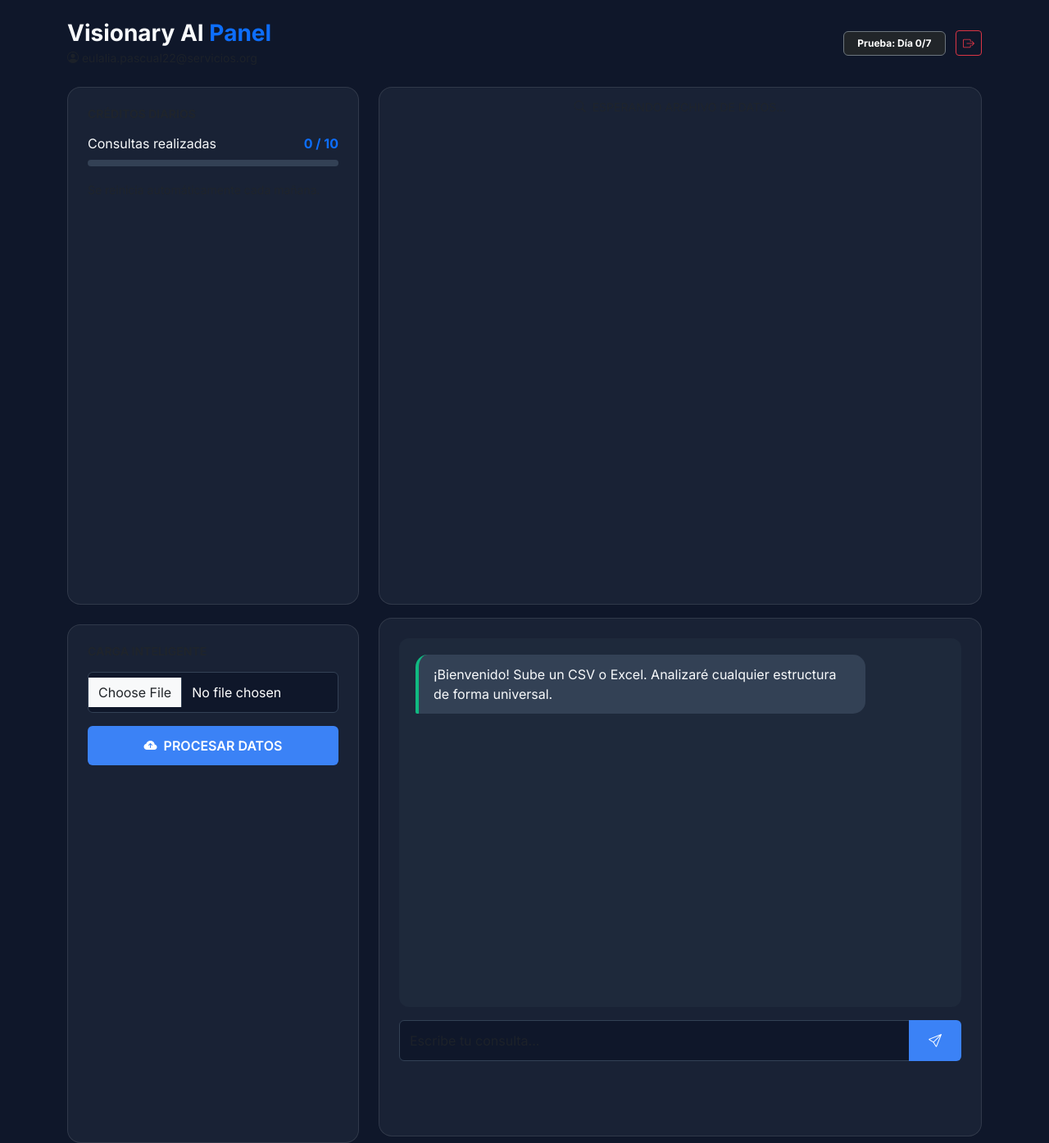
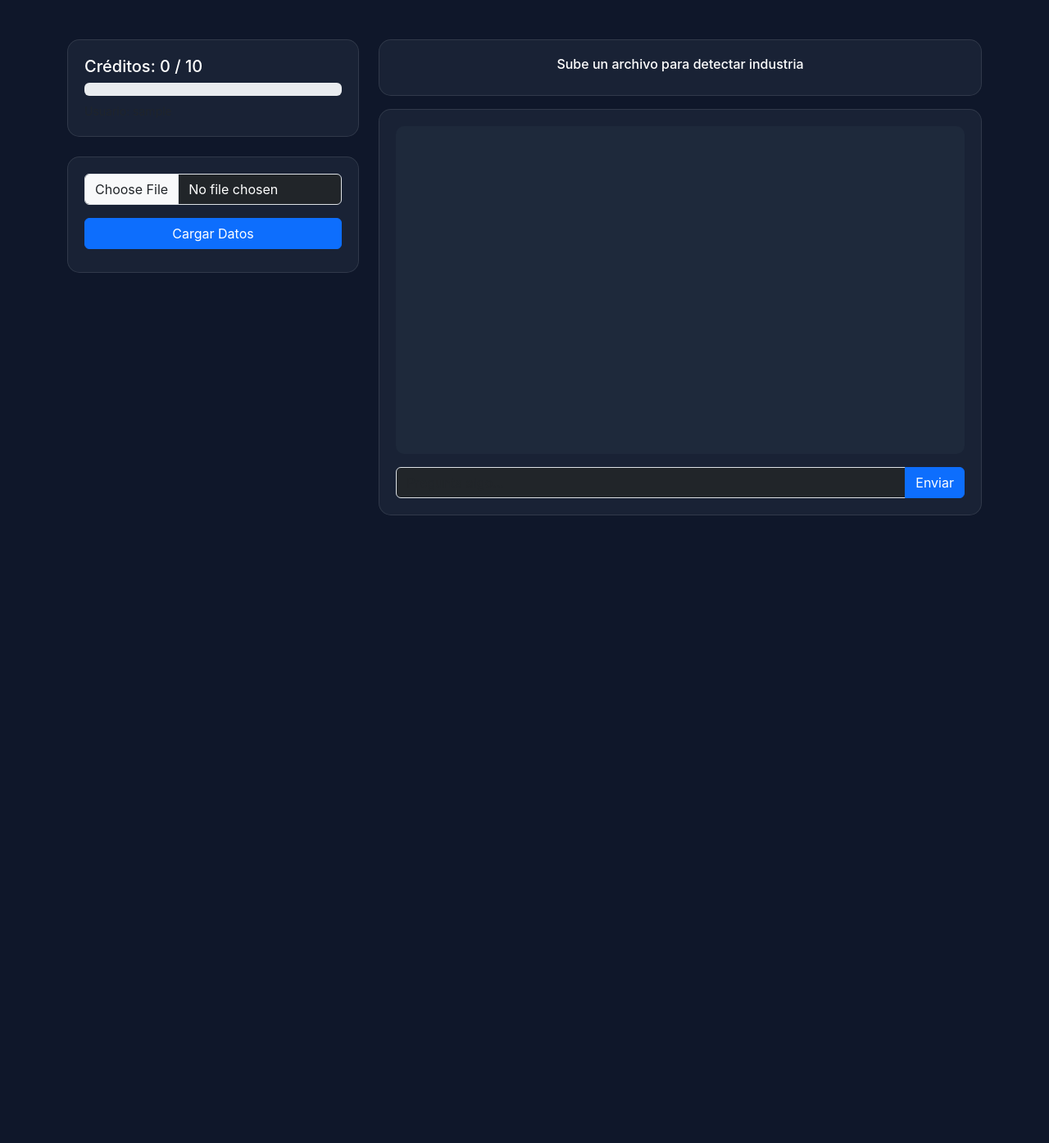
Before and after one commit to jesuspolo1986/asistente-IA, a Flask app: page / in a window 1280 px wide. Shown: the whole page at 82% size. After the commit the page ends 629 px from the top, so only its background shows below. Run offline with Flask 3, Linux system fonts and the light colour scheme; a user stored in the database is signed in.

Commit message:
mas mejoras

```diff
--- a/app.py
+++ b/app.py
@@ -1,158 +1,91 @@
-from flask import Flask, request, jsonify, render_template, redirect, url_for, session
+from flask import Flask, request, jsonify, render_template, session, redirect, url_for
 import os
 import pandas as pd
 from sqlalchemy import create_engine, text
 from werkzeug.utils import secure_filename
 from mistralai import Mistral
 from datetime import datetime, timedelta
-import gc
 
 app = Flask(__name__)
-app.secret_key = "secret_key_pro_analyst" # Cambia esto por algo seguro
+app.secret_key = "clave_secreta_visionary"
 app.config['UPLOAD_FOLDER'] = 'uploads'
-app.config['MAX_CONTENT_LENGTH'] = 16 * 1024 * 1024
 
 # --- CONFIGURACIÓN ---
-MISTRAL_API_KEY = os.environ.get("MISTRAL_API_KEY", "TU_CLAVE_AQUÍ")
+MISTRAL_API_KEY = os.environ.get("MISTRAL_API_KEY", "TU_KEY")
 client = Mistral(api_key=MISTRAL_API_KEY)
 model_mistral = "mistral-large-latest"
 
-os.makedirs(app.config['UPLOAD_FOLDER'], exist_ok=True)
+engine = create_engine(os.environ.get("DATABASE_URL", "").replace("postgres://", "postgresql://", 1))
 
-def obtener_db_engine():
-    DATABASE_URL = os.environ.get("DATABASE_URL", "")
-    if DATABASE_URL.startswith("postgres://"):
-        DATABASE_URL = DATABASE_URL.replace("postgres://", "postgresql://", 1)
-    return create_engine(DATABASE_URL, pool_pre_ping=True, pool_recycle=300)
-
-engine = obtener_db_engine()
-
-# --- LÓGICA DE USUARIOS Y CRÉDITOS ---
-def gestionar_usuario(email):
-    """Obtiene o crea el usuario y gestiona el reinicio de créditos diarios."""
+def gestionar_creditos(email):
     hoy = datetime.now().date()
     try:
         with engine.connect() as con:
-            query = text('SELECT creditos_usados, fecha_inicio, ultimo_uso FROM "suscripciones" WHERE email = :email')
-            res = con.execute(query, {"email": email}).fetchone()
+            # Buscar usuario
+            res = con.execute(text('SELECT creditos_usados, ultimo_uso FROM suscripciones WHERE email = :e'), {"e": email}).fetchone()
 
             if not res:
-                # Crear usuario nuevo si no existe
                 with con.begin():
-                    con.execute(text('''
-                        INSERT INTO "suscripciones" (email, creditos_usados, fecha_inicio, ultimo_uso, plan)
-                        VALUES (:email, 0, :hoy, :hoy, 'Pro Analyst')
-                    '''), {"email": email, "hoy": hoy})
-                return {"creditos": 0, "inicio": hoy}
+                    con.execute(text('INSERT INTO suscripciones (email, creditos_usados, ultimo_uso) VALUES (:e, 0, :h)'), {"e": email, "h": hoy})
+                return 0
 
-            # Reinicio diario de créditos
+            # Reinicio diario
             if res.ultimo_uso != hoy:
                 with con.begin():
-                    con.execute(text('UPDATE "suscripciones" SET creditos_usados = 0, ultimo_uso = :hoy WHERE email = :email'),
-                                {"hoy": hoy, "email": email})
-                return {"creditos": 0, "inicio": res.fecha_inicio}
-
-            return {"creditos": res.creditos_usados, "inicio": res.fecha_inicio}
-    except Exception as e:
-        print(f"Error DB Usuario: {e}")
-        return {"creditos": 0, "inicio": hoy}
-
-def registrar_uso_credito(email):
-    try:
-        with engine.connect() as con:
-            with con.begin():
-                con.execute(text('UPDATE "suscripciones" SET creditos_usados = creditos_usados + 1 WHERE email = :email'),
-                            {"email": email})
-    except Exception as e:
-        print(f"Error al registrar crédito: {e}")
-
-# --- RUTAS ---
-
-@app.route('/login', methods=['GET', 'POST'])
-def login():
-    if request.method == 'POST':
-        session['user_email'] = request.form.get('email')
-        return redirect(url_for('index'))
-    return '''
-        <form method="post" style="text-align:center; margin-top:100px;">
-            <input type="email" name="email" placeholder="Introduce tu email" required>
-            <button type="submit">Entrar al Analista</button>
-        </form>
-    '''
+                    con.execute(text('UPDATE suscripciones SET creditos_usados = 0, ultimo_uso = :h WHERE email = :e'), {"e": email, "h": hoy})
+                return 0
+            return res.creditos_usados
+    except: return 0
 
 @app.route('/')
 def index():
-    if 'user_email' not in session:
-        return redirect(url_for('login'))
+    if 'user' not in session: return render_template('index.html', login_mode=True)
 
-    datos = gestionar_usuario(session['user_email'])
+    creditos = gestionar_creditos(session['user'])
     vencimiento = datetime(2025, 12, 30).date()
     hoy = datetime.now().date()
 
-    mensaje_banner, clase_banner = None, None
-    if hoy == vencimiento:
-        mensaje_banner, clase_banner = "¡Tu suscripción vence hoy!", "banner-warning"
-    elif hoy == vencimiento + timedelta(days=1):
-        mensaje_banner, clase_banner = "Tu suscripción venció ayer (Día de Gracia).", "banner-danger"
+    banner = None
+    if hoy == vencimiento: banner = ("¡Tu suscripción vence hoy!", "banner-warning")
+    elif hoy == vencimiento + timedelta(days=1): banner = ("Suscripción venció ayer (Día de Gracia)", "banner-danger")
 
-    dias_prueba = (hoy - datos["inicio"]).days
-    return render_template('index.html',
-                           creditos=datos["creditos"],
-                           dia_actual=max(0, dias_prueba),
-                           banner_msj=mensaje_banner,
-                           banner_clase=clase_banner)
+    return render_template('index.html', login_mode=False, creditos=creditos, user=session['user'], banner=banner)
+
+@app.route('/login', methods=['POST'])
+def login():
+    session['user'] = request.form.get('email')
+    return redirect(url_for('index'))
 
 @app.route('/chat', methods=['POST'])
 def chat():
-    if 'user_email' not in session:
-        return jsonify({"reply": "Por favor, inicia sesión."})
+    user = session.get('user')
+    creditos = gestionar_creditos(user)
+    if creditos >= 10: return jsonify({"reply": "Límite diario alcanzado (10/10)."})
 
-    try:
-        data = request.json
-        user_message = data.get("message")
+    data = request.json
+    with engine.connect() as conn:
+        df = pd.read_sql(text('SELECT * FROM ventas LIMIT 35'), conn)
 
-        # Verificar límite diario
-        stats = gestionar_usuario(session['user_email'])
-        if stats["creditos"] >= 10:
-            return jsonify({"reply": "🚫 Límite diario de 10 consultas alcanzado. ¡Vuelve mañana! 🚀"})
+    prompt = f"Datos: {df.to_string()}\nPregunta: {data['message']}"
+    resp = client.chat.complete(model=model_mistral, messages=[{"role": "user", "content": prompt}])
 
-        with engine.connect() as conn:
-            df_contexto = pd.read_sql(text('SELECT * FROM ventas LIMIT 40'), conn)
-            resumen_datos = df_contexto.to_string(index=False)
+    with engine.connect() as con:
+        with con.begin():
+            con.execute(text('UPDATE suscripciones SET creditos_usados = creditos_usados + 1 WHERE email = :e'), {"e": user})
 
-        prompt_final = f"Datos reales:\n{resumen_datos}\nPregunta: {user_message}\nEres Visionary AI 🚀."
-        chat_response = client.chat.complete(model=model_mistral, messages=[{"role": "user", "content": prompt_final}])
-
-        registrar_uso_credito(session['user_email'])
-        return jsonify({"reply": chat_response.choices[0].message.content})
-    except Exception as e:
-        return jsonify({"reply": "Sube un archivo primero para poder analizar."})
+    return jsonify({"reply": resp.choices[0].message.content})
 
 @app.route('/upload', methods=['POST'])
-def upload_file():
-    if 'file' not in request.files: return jsonify({"success": False}), 400
+def upload():
     file = request.files['file']
-    filename = secure_filename(file.filename)
-    file_path = os.path.join(app.config['UPLOAD_FOLDER'], filename)
-    try:
-        file.save(file_path)
-        df = pd.read_csv(file_path) if filename.endswith('.csv') else pd.read_excel(file_path)
+    df = pd.read_csv(file) if file.filename.endswith('.csv') else pd.read_excel(file)
+    # Detección de industria
+    prompt = f"Columnas: {df.columns.tolist()}. ¿Qué industria es? (1 palabra)"
+    res = client.chat.complete(model=model_mistral, messages=[{"role": "user", "content": prompt}])
 
-        # Detección de industria universal
-        prompt = f"Columnas: {df.columns.tolist()}. Define la industria en 1 palabra."
-        res_ia = client.chat.complete(model=model_mistral, messages=[{"role": "user", "content": prompt}])
-        contexto = res_ia.choices[0].message.content.strip()
-
-        with engine.begin() as connection:
-            df.to_sql('ventas', con=connection, if_exists='replace', index=False)
-
-        del df
-        if os.path.exists(file_path): os.remove(file_path)
-        gc.collect()
-        return jsonify({"success": True, "contexto": contexto})
-    except Exception as e:
-        return jsonify({"success": False, "message": str(e)}), 500
-
+    with engine.begin() as connection:
+        df.to_sql('ventas', con=connection, if_exists='replace', index=False)
+    return jsonify({"success": True, "contexto": res.choices[0].message.content.strip()})
 if __name__ == '__main__':
     port = int(os.environ.get("PORT", 8000))
     app.run(host='0.0.0.0', port=port)
--- a/templates/index.html
+++ b/templates/index.html
@@ -2,218 +2,80 @@
 <html lang="es">
 <head>
     <meta charset="UTF-8">
-    <meta name="viewport" content="width=device-width, initial-scale=1.0">
-    <title>AI Pro Analyst | Visionary AI</title>
+    <title>Visionary AI Pro</title>
     <link href="https://cdn.jsdelivr.net/npm/bootstrap@5.3.0/dist/css/bootstrap.min.css" rel="stylesheet">
-    <link href="https://fonts.googleapis.com/css2?family=Inter:wght@300;400;600;700&display=swap" rel="stylesheet">
-    <link rel="stylesheet" href="https://cdn.jsdelivr.net/npm/bootstrap-icons@1.11.1/font/bootstrap-icons.css">
     <style>
-        :root {
-            --bg-dark: #0f172a;
-            --card-bg: rgba(30, 41, 59, 0.7);
-            --primary-blue: #3b82f6;
-            --accent-green: #10b981;
-        }
-
-        body {
-            background-color: var(--bg-dark);
-            color: #f8fafc;
-            font-family: 'Inter', sans-serif;
-            min-height: 100vh;
-        }
-
-        /* --- ANIMACIONES --- */
-        .fade-in { animation: fadeIn 0.6s ease-out; }
-        @keyframes fadeIn { from { opacity: 0; transform: translateY(10px); } to { opacity: 1; transform: translateY(0); } }
-
-        .banner-float {
-            animation: slideDown 0.5s ease-out forwards;
-            border-radius: 0; border: none; font-weight: 600;
-        }
-        @keyframes slideDown { from { transform: translateY(-100%); } to { transform: translateY(0); } }
-
-        /* --- ESTILOS LOGIN --- */
-        .login-container {
-            max-width: 400px;
-            margin: 100px auto;
-            padding: 40px;
-            background: var(--card-bg);
-            backdrop-filter: blur(10px);
-            border-radius: 20px;
-            border: 1px solid rgba(255, 255, 255, 0.1);
-            text-align: center;
-        }
-
-        /* --- ESTILOS DASHBOARD --- */
-        .glass-card {
-            background: var(--card-bg);
-            backdrop-filter: blur(10px);
-            border: 1px solid rgba(255, 255, 255, 0.1);
-            border-radius: 16px;
-            padding: 24px;
-            height: 100%;
-        }
-
-        .context-active {
-            border: 2px solid var(--accent-green) !important;
-            background: rgba(16, 185, 129, 0.1) !important;
-            box-shadow: 0 0 20px rgba(16, 185, 129, 0.2);
-        }
-
-        #chat-box {
-            height: 450px;
-            overflow-y: auto;
-            background: #1e293b;
-            border-radius: 12px;
-            padding: 20px;
-            display: flex;
-            flex-direction: column;
-            gap: 15px;
-        }
-
-        .message { padding: 12px 18px; border-radius: 15px; max-width: 85%; line-height: 1.5; }
-        .user-msg { background: var(--primary-blue); align-self: flex-end; border-bottom-right-radius: 2px; }
-        .ai-msg { background: #334155; align-self: flex-start; border-left: 4px solid var(--accent-green); border-bottom-left-radius: 2px; }
-
-        .form-control {
-            background: #0f172a; border: 1px solid #334155; color: white; padding: 12px;
-        }
-        .form-control:focus { background: #0f172a; color: white; border-color: var(--primary-blue); box-shadow: none; }
-
-        .btn-primary { background: var(--primary-blue); border: none; padding: 12px; font-weight: 600; transition: 0.3s; }
-        .btn-primary:hover { background: #2563eb; transform: translateY(-2px); }
+        body { background: #0f172a; color: white; font-family: 'Inter', sans-serif; }
+        .glass { background: rgba(30, 41, 59, 0.7); backdrop-filter: blur(10px); border: 1px solid rgba(255,255,255,0.1); border-radius: 15px; padding: 20px; }
+        .banner-warning { background: #f59e0b; color: black; }
+        .banner-danger { background: #ef4444; color: white; }
+        #chat-box { height: 400px; overflow-y: auto; background: #1e293b; border-radius: 10px; padding: 15px; }
+        .user-msg { color: #3b82f6; text-align: right; margin-bottom: 10px; }
+        .ai-msg { color: #10b981; margin-bottom: 10px; border-left: 2px solid #10b981; padding-left: 10px; }
     </style>
 </head>
 <body>
 
-{% if not session.get('user_email') %}
-    <div class="container">
-        <div class="login-container fade-in">
-            <div class="mb-4">
-                <i class="bi bi-cpu-fill text-primary" style="font-size: 3rem;"></i>
-            </div>
-            <h2 class="fw-bold">AI Pro Analyst</h2>
-            <p class="text-muted mb-4">Ingresa para analizar tus datos</p>
+{% if banner %}
+<div class="alert {{ banner[1] }} text-center m-0">{{ banner[0] }}</div>
+{% endif %}
+
+<div class="container py-5">
+    {% if login_mode %}
+    <div class="row justify-content-center">
+        <div class="col-md-4 glass text-center">
+            <h3 class="mb-4">Visionary AI</h3>
             <form action="/login" method="post">
-                <input type="email" name="email" class="form-control mb-3 text-center" placeholder="Tu email profesional" required>
-                <button type="submit" class="btn btn-primary w-100">ACCEDER AHORA</button>
+                <input type="email" name="email" class="form-control bg-dark text-white border-secondary mb-3" placeholder="Email" required>
+                <button class="btn btn-primary w-100">Entrar</button>
             </form>
-            <p class="mt-4 small text-muted">© 2026 Visionary AI 🚀</p>
         </div>
     </div>
-{% else %}
-    {% if banner_msj %}
-    <div class="alert {{ banner_clase }} text-center banner-float mb-0" role="alert">
-        <i class="bi bi-shield-fill-check me-2"></i> {{ banner_msj }}
-    </div>
-    {% endif %}
-
-    <div class="container py-4 fade-in">
-        <header class="d-flex justify-content-between align-items-center mb-4">
-            <div>
-                <h3 class="fw-bold mb-0">Visionary AI <span class="text-primary">Panel</span></h3>
-                <small class="text-muted"><i class="bi bi-person-circle"></i> {{ session['user_email'] }}</small>
+    {% else %}
+    <div class="row g-4">
+        <div class="col-md-4">
+            <div class="glass mb-4">
+                <h5>Créditos: {{ creditos }} / 10</h5>
+                <div class="progress"><div class="progress-bar" style="width: {{ creditos*10 }}%"></div></div>
+                <small class="text-muted mt-2 d-block">Usuario: {{ user }}</small>
             </div>
-            <div class="text-end">
-                <span class="badge bg-dark border border-secondary px-3 py-2">Prueba: Día {{ dia_actual }}/7</span>
-                <a href="/login" class="btn btn-sm btn-outline-danger ms-2"><i class="bi bi-box-arrow-right"></i></a>
+            <div class="glass">
+                <input type="file" id="file" class="form-control bg-dark text-white mb-3">
+                <button onclick="subir()" class="btn btn-primary w-100">Cargar Datos</button>
+                <div id="status" class="mt-2 small text-center"></div>
             </div>
-        </header>
-
-        <div class="row g-4">
-            <div class="col-lg-4">
-                <div class="glass-card mb-4">
-                    <h6 class="text-uppercase small fw-bold text-muted mb-3">Créditos Diarios</h6>
-                    <div class="d-flex justify-content-between mb-2">
-                        <span>Consultas realizadas</span>
-                        <span class="fw-bold text-primary">{{ creditos }} / 10</span>
-                    </div>
-                    <div class="progress mb-3" style="height: 8px; background: #334155;">
-                        <div class="progress-bar bg-primary" style="width: {{ (creditos / 10) * 100 }}%"></div>
-                    </div>
-                    <small class="text-muted italic">Se reinicia automáticamente cada mañana.</small>
-                </div>
-
-                <div class="glass-card">
-                    <h6 class="text-uppercase small fw-bold text-muted mb-3">Carga Inteligente</h6>
-                    <input type="file" id="fileInput" class="form-control mb-3">
-                    <button onclick="uploadFile()" id="uploadBtn" class="btn btn-primary w-100">
-                        <i class="bi bi-cloud-arrow-up-fill me-2"></i>PROCESAR DATOS
-                    </button>
-                    <div id="uploadStatus" class="mt-3 small text-center"></div>
-                </div>
-            </div>
-
-            <div class="col-lg-8">
-                <div id="panel-contexto" class="glass-card p-3 mb-3 text-center transition">
-                    <h5 id="contexto-texto" class="mb-0 text-muted small text-uppercase">
-                        <i class="bi bi-search me-2"></i>Esperando archivo de datos...
-                    </h5>
-                </div>
-
-                <div class="glass-card">
-                    <div id="chat-box" class="mb-3">
-                        <div class="message ai-msg">
-                            ¡Bienvenido! Sube un CSV o Excel. Analizaré cualquier estructura de forma universal.
-                        </div>
-                    </div>
-                    <div class="input-group">
-                        <input type="text" id="userInput" class="form-control" placeholder="Escribe tu consulta...">
-                        <button onclick="sendMessage()" class="btn btn-primary px-4">
-                            <i class="bi bi-send"></i>
-                        </button>
-                    </div>
+        </div>
+        <div class="col-md-8">
+            <div class="glass mb-3 text-center" id="panel"><h6 id="ctx">Sube un archivo para detectar industria</h6></div>
+            <div class="glass">
+                <div id="chat-box" class="mb-3"></div>
+                <div class="input-group">
+                    <input type="text" id="msg" class="form-control bg-dark text-white" placeholder="Pregunta algo...">
+                    <button onclick="enviar()" class="btn btn-primary">Enviar</button>
                 </div>
             </div>
         </div>
     </div>
-{% endif %}
+    {% endif %}
+</div>
 
 <script>
-    function uploadFile() {
-        const fileInput = document.getElementById('fileInput');
-        const status = document.getElementById('uploadStatus');
-        const contextText = document.getElementById('contexto-texto');
-        const panel = document.getElementById('panel-contexto');
-
-        if (fileInput.files.length === 0) return;
-
-        const formData = new FormData();
-        formData.append('file', fileInput.files[0]);
-        status.innerHTML = '<div class="spinner-border spinner-border-sm"></div> Analizando estructura...';
-
-        fetch('/upload', { method: 'POST', body: formData })
-        .then(res => res.json())
-        .then(data => {
-            if (data.success) {
-                status.innerHTML = "✅ Datos listos.";
-                contextText.innerHTML = `INDUSTRIA DETECTADA: <span class="text-white fw-bold">${data.contexto}</span>`;
-                panel.classList.add('context-active');
-            } else {
-                status.innerHTML = "❌ Error: " + data.message;
-            }
+    function subir() {
+        let f = document.getElementById('file').files[0];
+        let d = new FormData(); d.append('file', f);
+        fetch('/upload', {method:'POST', body:d}).then(r=>r.json()).then(data=>{
+            document.getElementById('ctx').innerText = "Industria: " + data.contexto;
+            document.getElementById('status').innerText = "✅ Listo";
         });
     }
-
-    function sendMessage() {
-        const input = document.getElementById('userInput');
-        const chatBox = document.getElementById('chat-box');
-        if (!input.value) return;
-
-        chatBox.innerHTML += `<div class="message user-msg">${input.value}</div>`;
-        const userMsg = input.value;
-        input.value = "";
-        chatBox.scrollTop = chatBox.scrollHeight;
-
-        fetch('/chat', {
-            method: 'POST',
-            headers: { 'Content-Type': 'application/json' },
-            body: JSON.stringify({ message: userMsg })
-        })
-        .then(res => res.json())
-        .then(data => {
-            chatBox.innerHTML += `<div class="message ai-msg">${data.reply}</div>`;
-            chatBox.scrollTop = chatBox.scrollHeight;
+    function enviar() {
+        let m = document.getElementById('msg').value;
+        let box = document.getElementById('chat-box');
+        box.innerHTML += `<div class="user-msg">${m}</div>`;
+        fetch('/chat', {method:'POST', headers:{'Content-Type':'application/json'}, body:JSON.stringify({message:m})})
+        .then(r=>r.json()).then(data=>{
+            box.innerHTML += `<div class="ai-msg">${data.reply}</div>`;
+            document.getElementById('msg').value = "";
         });
     }
 </script>
```
